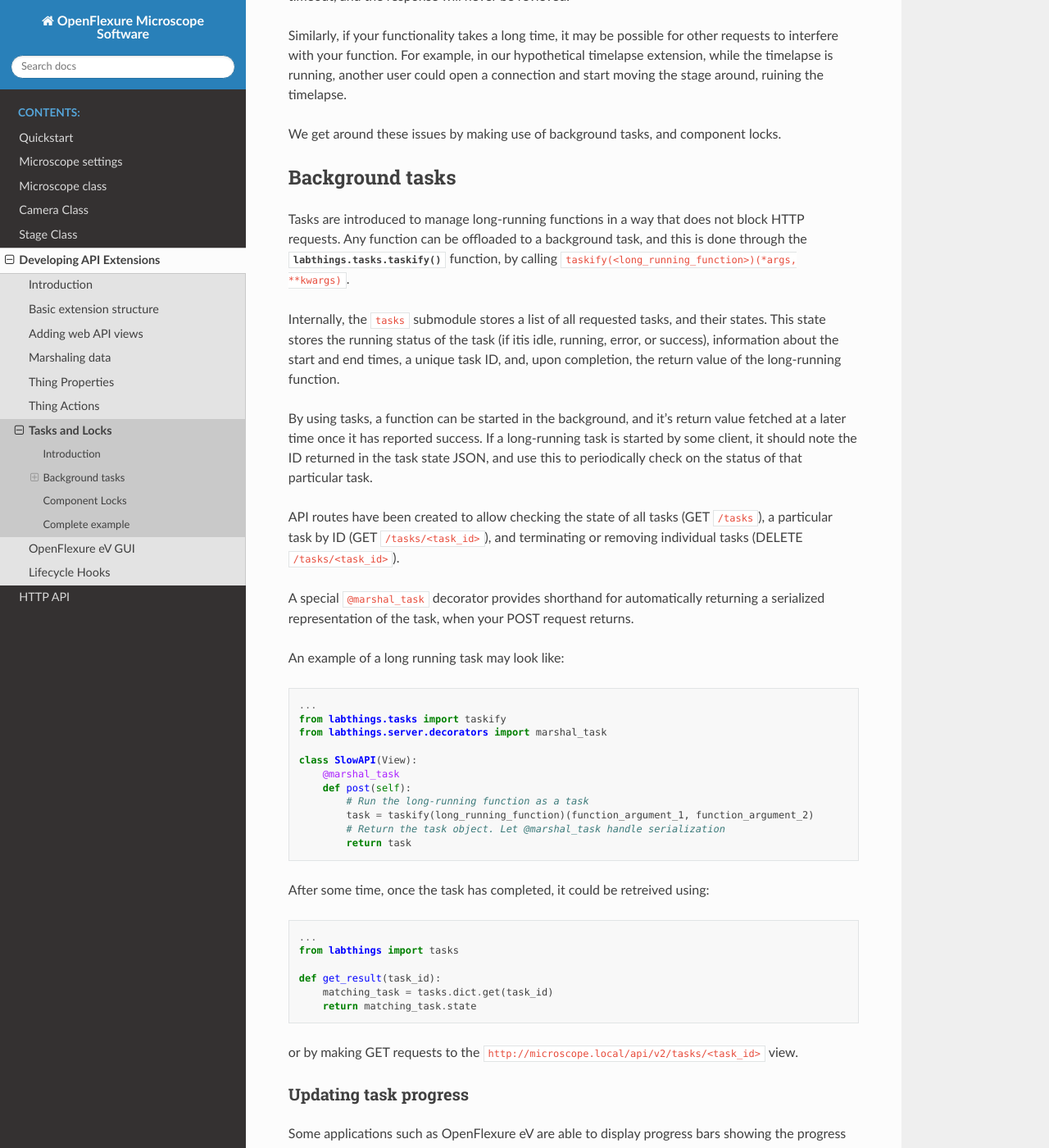
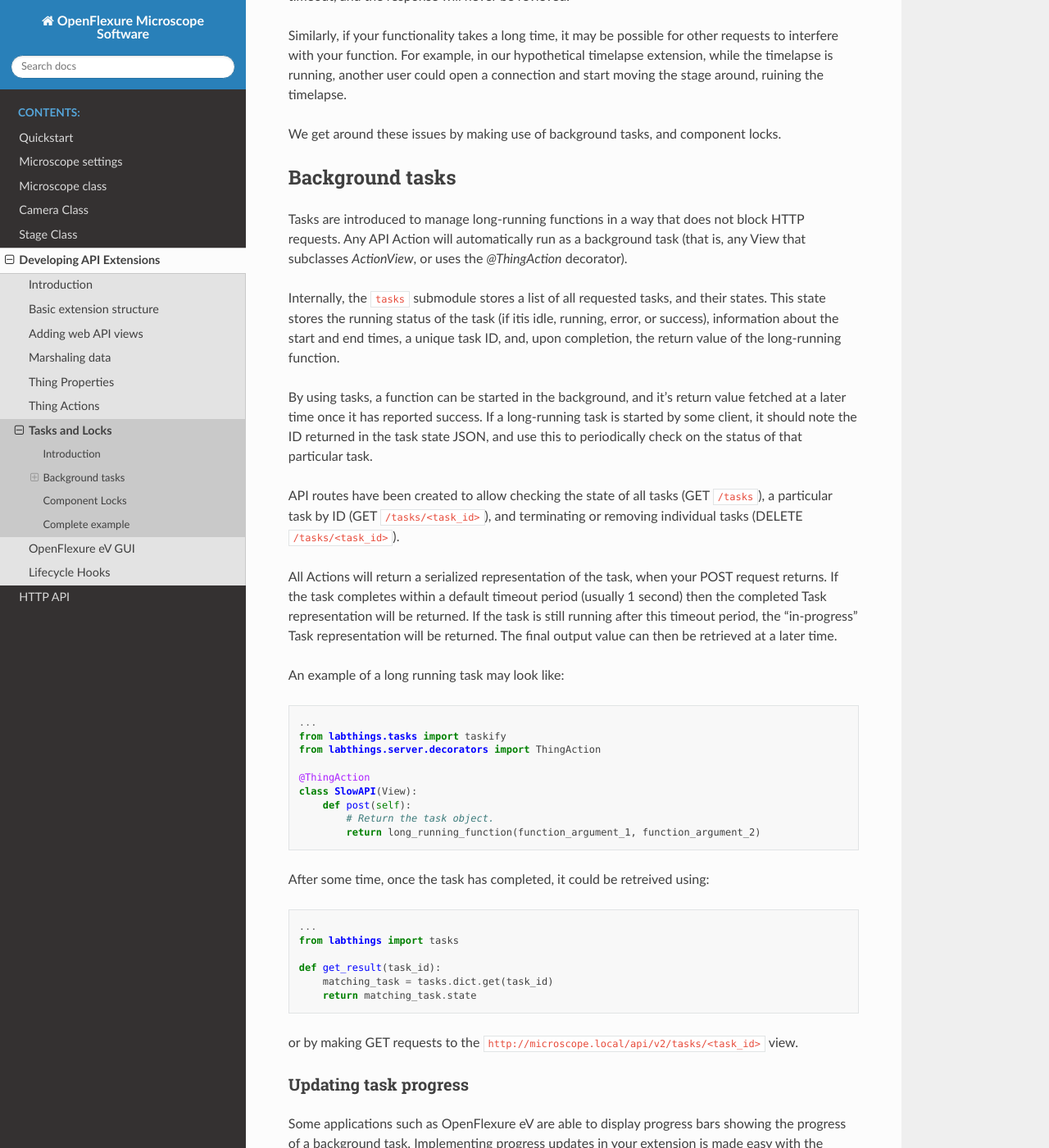
Before and after one commit to Aftaputra/Microscope-OF, a Sphinx documentation site: the page built from docs/source/extensions/tasks_locks.rst, in a window 1280 px wide and 1400 px high, scrolled down 376 px. Shown: the whole window at 82% size. Built offline with Sphinx 7.4.7 and the Read the Docs theme 2.0.0, drawn with Linux system fonts in a browser that asks for light colours; some of the changed text lies outside the part shown.

Commit message:
Updated to new Action tasks

```diff
--- a/docs/source/extensions/example_extension/06_tasks_locks.py
+++ b/docs/source/extensions/example_extension/06_tasks_locks.py
@@ -9,7 +9,6 @@
     PropertySchema,
     ThingAction,
     doc_response,
-    marshal_task,
 )
 from labthings.server.schema import Schema
 from labthings.server import fields
@@ -70,10 +69,8 @@
 @ThingAction
 class TimelapseAPI(View):
     """
-    Take a series of images in a timelapse, running as a background task
+    Take a series of images in a timelapse
     """
-
-    @marshal_task  # Shorthand for marshaling with a pre-made Task object schema
     @use_args(
         {
             "n_images": fields.Integer(
@@ -88,12 +85,10 @@
         # Find our microscope component
         microscope = find_component("org.openflexure.microscope")
 
-        # Create and start "timelapse", running in a background task
-        task = taskify(timelapse)(
+        # Start "timelapse"
+        return timelapse(
             microscope, args.get("n_images"), args.get("t_between")
         )
-
-        return task
 
 
 ## Create extension
--- a/docs/source/extensions/example_extension/07_ev_gui.py
+++ b/docs/source/extensions/example_extension/07_ev_gui.py
@@ -9,7 +9,6 @@
     PropertySchema,
     ThingAction,
     doc_response,
-    marshal_task,
 )
 from labthings.server.schema import Schema
 from labthings.server import fields
@@ -74,8 +73,6 @@
     """
     Take a series of images in a timelapse, running as a background task
     """
-
-    @marshal_task  # Shorthand for marshaling with a pre-made Task object schema
     @use_args(
         {
             "n_images": fields.Integer(
@@ -91,11 +88,9 @@
         microscope = find_component("org.openflexure.microscope")
 
         # Create and start "timelapse", running in a background task
-        task = taskify(timelapse)(
+        return timelapse(
             microscope, args.get("n_images"), args.get("t_between")
         )
-
-        return task
 
 
 ## Extension GUI (OpenFlexure eV)
--- a/docs/source/extensions/tasks_locks.rst
+++ b/docs/source/extensions/tasks_locks.rst
@@ -15,7 +15,7 @@
 Background tasks
 ----------------
 
-Tasks are introduced to manage long-running functions in a way that does not block HTTP requests. Any function can be offloaded to a background task, and this is done through the :py:meth:`labthings.tasks.taskify` function, by calling ``taskify(<long_running_function>)(*args, **kwargs)``.
+Tasks are introduced to manage long-running functions in a way that does not block HTTP requests. Any API Action will automatically run as a background task (that is, any View that subclasses `ActionView`, or uses the `@ThingAction` decorator).
 
 Internally, the ``tasks`` submodule stores a list of all requested tasks, and their states. This state stores the running status of the task (if itis idle, running, error, or success), information about the start and end times, a unique task ID, and, upon completion, the return value of the long-running function.
 
@@ -23,7 +23,7 @@
 
 API routes have been created to allow checking the state of all tasks (GET ``/tasks``), a particular task by ID (GET ``/tasks/<task_id>``), and terminating or removing individual tasks (DELETE ``/tasks/<task_id>``).
 
-A special ``@marshal_task`` decorator provides shorthand for automatically returning a serialized representation of the task, when your POST request returns.
+All Actions will return a serialized representation of the task, when your POST request returns. If the task completes within a default timeout period (usually 1 second) then the completed Task representation will be returned. If the task is still running after this timeout period, the "in-progress" Task representation will be returned. The final output value can then be retrieved at a later time.
 
 An example of a long running task may look like:
 
@@ -31,15 +31,13 @@
 
     ...
     from labthings.tasks import taskify
-    from labthings.server.decorators import marshal_task
+    from labthings.server.decorators import ThingAction
 
+    @ThingAction
     class SlowAPI(View):
-        @marshal_task
         def post(self):
-            # Run the long-running function as a task
-            task = taskify(long_running_function)(function_argument_1, function_argument_2)
-            # Return the task object. Let @marshal_task handle serialization
-            return task
+            # Return the task object.
+            return long_running_function(function_argument_1, function_argument_2)
 
 After some time, once the task has completed, it could be retreived using:
 
```
Also changed, not shown: 6 other files.
